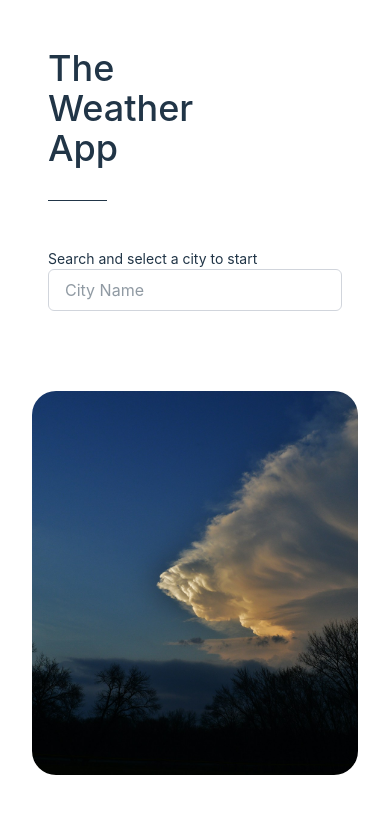
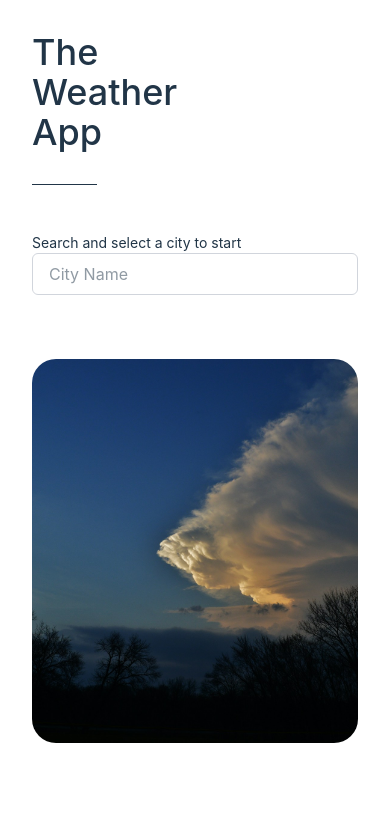
Before and after one commit to rebeccatian/weather-app, a React (Vite) app: page / in a window 390 px wide. Shown: the top 814 px of the page. Built offline with nearby package versions, Linux system fonts and the light colour scheme; no server answers.

Commit message:
feat(weather-app): fix mobile swiper bug

```diff
--- a/src/App.tsx
+++ b/src/App.tsx
@@ -41,7 +41,7 @@ const App = () => {
   return (
     <div className="w-dvw h-dvh overflow-hidden">
       <div className={`${selectedPlace ? 'animate-fade-out' : 'animate-fade-in'} opacity-100 relative flex flex-col h-full`}>
-        <div className="md:flex justify-between p-12 md:p-20 sm:mt-12 items-end">
+        <div className="md:flex justify-between p-8 md:p-20 sm:mt-12 items-end">
           <h1 className="!text-4xl sm:!text-5xl lg:!text-6xl border-b md:border-0 pb-8 md:pb-0 font-medium w-[20%] text-wrap">The Weather App</h1>
           <div className="sm:flex gap-10 mt-12 ">
             <span className="font-light text-4xl hidden md:block">/</span>
@@ -64,7 +64,7 @@ const App = () => {
         </div>
         <img src="intro.jpg" alt="Weather Landing Page Image" className="h-96 object-cover m-8 rounded-3xl" />
       </div>
-      <div className={`${selectedPlace ? 'animate-fade-in' : 'animate-fade-out'} opacity-0 flex flex-col p-12 gap-5 h-full relative`}>
+      <div className={`${selectedPlace ? 'animate-fade-in' : 'animate-fade-out'} opacity-0 flex flex-col p-8 md:p-12 gap-5 h-full relative overflow-y-scroll`}>
         <div className="border-b pb-2 relative !text-sm md:!text-lg">
           <h1 className="!text-2xl sm:!text-4xl pb-2">{selectedPlace?.address.split(',')[0] || 'No location selected'}</h1>
           <h2 className="italic font-light">{selectedPlace?.address.split(',')[1] + locationStateString || ''}</h2>
--- a/src/index.css
+++ b/src/index.css
@@ -6,6 +6,8 @@
   margin-right: auto;
   position: relative;
   list-style: none;
+  min-height: 200px;
+  min-width: 200px;
   padding: 0;
   z-index: 1;
 }
```
